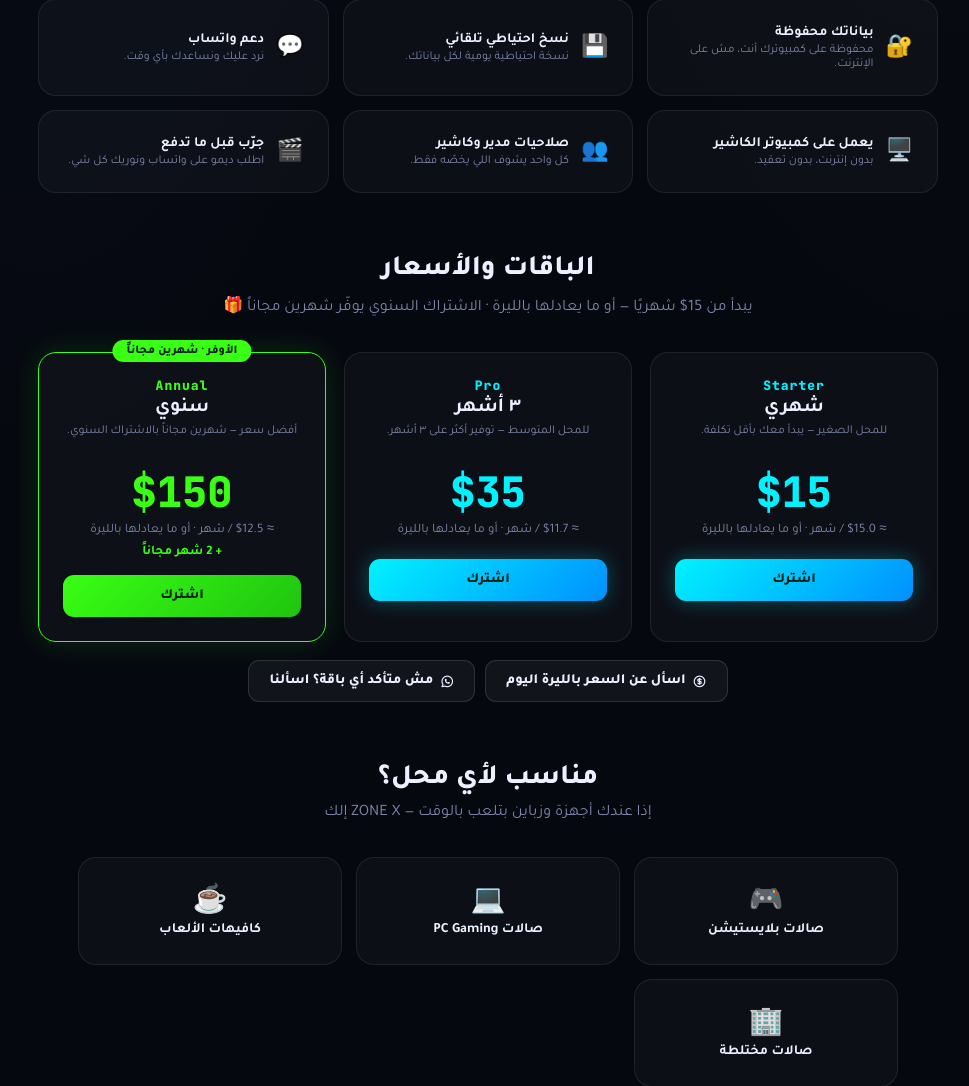
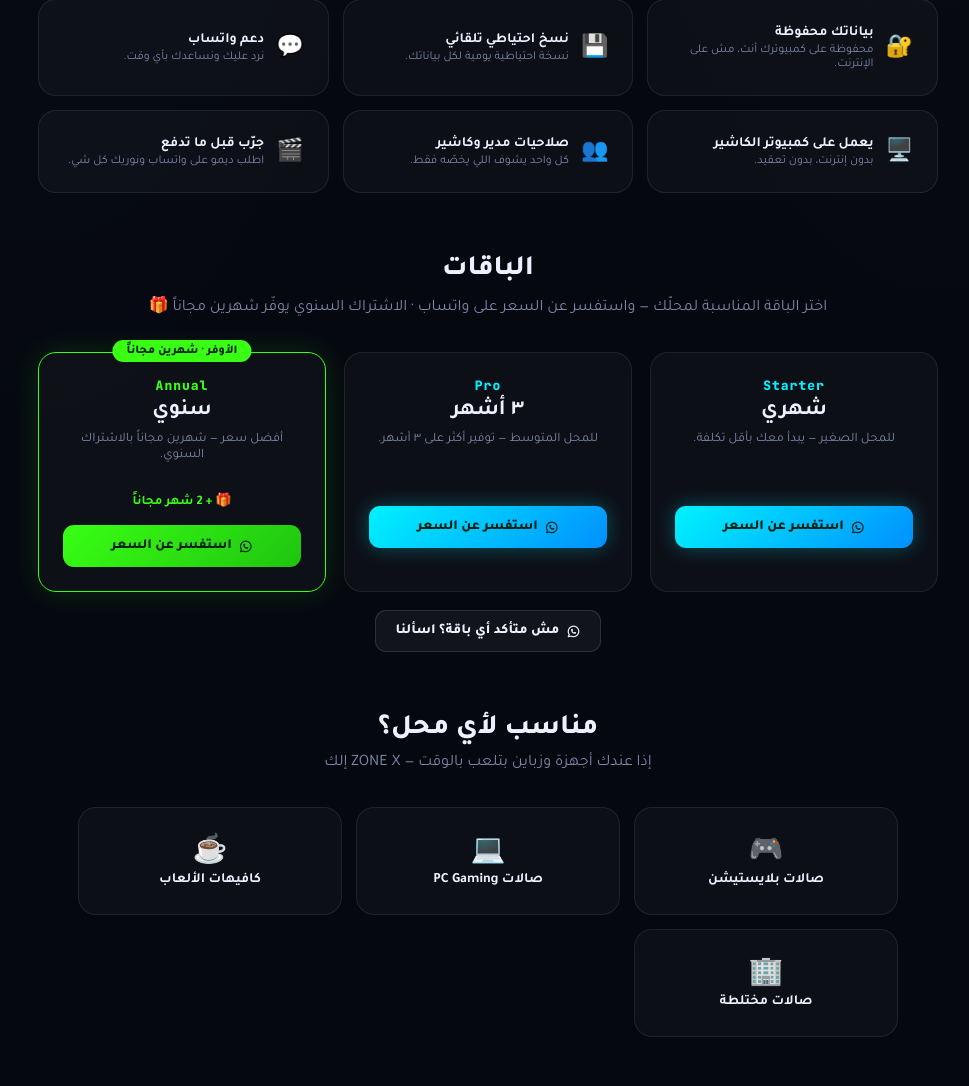
Before and after one commit to jad782/zonex-portal, a Django app: page / in a window 1280 px wide. Shown: the part 2706-3792 px from the top of the page, without its empty margins (152-1121 px from the left). Run offline with Django 5.2, Linux system fonts and the light colour scheme.

Commit message:
الموقع: باقات بدون أسعار + زر استفسار واتساب | البرنامج: زر مساعدة بالمدير يرسل واتساب + جسر فتح الروابط

```diff
--- a/subscriptions/templates/portal/base.html
+++ b/subscriptions/templates/portal/base.html
@@ -105,7 +105,7 @@ const I18N = {
   "النظام الأذكى لإدارة صالات الألعاب":"Oyun salonları için en akıllı yönetim sistemi",
   "أدِر صالتك بالكامل":"Salonunuzu tamamen yönetin","من شاشة واحدة":"tek ekrandan",
   "حاسب وقت اللعب، أضف طلبات الكافيتيريا، اطبع فاتورة موحّدة، وراقب أرباحك اليومية — حتى بدون إنترنت.":"Oyun süresini hesapla, kafeterya siparişlerini ekle, tek fatura yazdır ve günlük kârını izle — internet olmadan bile.",
-  "يبدأ من 15$ شهريًا — الدفع بالليرة السورية / التركية حسب سعر اليوم":"Aylık 15$'dan başlar — günün kuruna göre TL / SYP ödeme",
+  "أسعار مرنة بالدولار أو الليرة السورية / التركية — استفسر على واتساب":"Dolar veya TL / SYP ile esnek fiyatlar — WhatsApp'tan sorun",
   "جرّب الديمو الآن":"Hemen demoyu dene","احجز تفعيل لمحلك":"Mağazan için aktivasyon ayırt","شوف الباقات":"Paketleri gör",
   "جرّب الديمو قبل ما تدفع":"Ödemeden önce demoyu dene","— نشرح لك النظام على واتساب ونوريك كل شي خطوة بخطوة.":"— Sistemi WhatsApp'ta anlatır, her şeyi adım adım gösteririz.",
   "نظام شامل — كل شي بمكان واحد":"Eksiksiz sistem — her şey tek yerde",
@@ -138,7 +138,7 @@ const I18N = {
   "يعمل على كمبيوتر الكاشير":"Kasiyer bilgisayarında çalışır","بدون إنترنت، بدون تعقيد.":"İnternetsiz, karmaşa yok.",
   "صلاحيات مدير وكاشير":"Yönetici ve kasiyer yetkileri","كل واحد يشوف اللي يخصّه فقط.":"Herkes yalnızca kendi işini görür.",
   "جرّب قبل ما تدفع":"Ödemeden önce dene","اطلب ديمو على واتساب ونوريك كل شي.":"WhatsApp'tan demo iste, her şeyi gösterelim.",
-  "الباقات والأسعار":"Paketler ve fiyatlar","يبدأ من 15$ شهريًا — أو ما يعادلها بالليرة · الاشتراك السنوي يوفّر شهرين مجاناً":"Aylık 15$'dan başlar — veya TL karşılığı · Yıllık abonelik 2 ay bedava",
+  "الباقات":"Paketler","اختر الباقة المناسبة لمحلّك — واستفسر عن السعر على واتساب · الاشتراك السنوي يوفّر شهرين مجاناً":"Mağazana uygun paketi seç — fiyatı WhatsApp'tan sor · Yıllık abonelik 2 ay bedava","استفسر عن السعر":"Fiyatı sor",
   "شهري":"Aylık","٣ أشهر":"3 Aylık","سنوي":"Yıllık",
   "للمحل الصغير — يبدأ معك بأقل تكلفة.":"Küçük mağaza için — en düşük maliyetle başla.","للمحل المتوسط — توفير أكثر على ٣ أشهر.":"Orta mağaza için — 3 ayda daha fazla tasarruf.","أفضل سعر — شهرين مجاناً بالاشتراك السنوي.":"En iyi fiyat — yıllıkta 2 ay bedava.",
   "الأوفر · شهرين مجاناً":"En avantajlı · 2 ay bedava","/ شهر · أو ما يعادلها بالليرة":"/ ay · veya TL karşılığı","شهر مجاناً":"ay bedava","اشترك":"Abone ol",
@@ -168,7 +168,7 @@ const I18N = {
   "النظام الأذكى لإدارة صالات الألعاب":"The smartest gaming lounge management system",
   "أدِر صالتك بالكامل":"Manage your whole lounge","من شاشة واحدة":"from one screen",
   "حاسب وقت اللعب، أضف طلبات الكافيتيريا، اطبع فاتورة موحّدة، وراقب أرباحك اليومية — حتى بدون إنترنت.":"Track play time, add cafeteria orders, print one bill, and monitor your daily profit — even without internet.",
-  "يبدأ من 15$ شهريًا — الدفع بالليرة السورية / التركية حسب سعر اليوم":"Starts at $15/month — pay in Turkish Lira / Syrian Pound at today's rate",
+  "أسعار مرنة بالدولار أو الليرة السورية / التركية — استفسر على واتساب":"Flexible pricing in USD or Turkish Lira / Syrian Pound — ask on WhatsApp",
   "جرّب الديمو الآن":"Try the demo now","احجز تفعيل لمحلك":"Reserve activation for your shop","شوف الباقات":"See packages",
   "جرّب الديمو قبل ما تدفع":"Try the demo before you pay","— نشرح لك النظام على واتساب ونوريك كل شي خطوة بخطوة.":"— we explain the system on WhatsApp and show you everything step by step.",
   "نظام شامل — كل شي بمكان واحد":"All-in-one system — everything in one place",
@@ -201,7 +201,7 @@ const I18N = {
   "يعمل على كمبيوتر الكاشير":"Runs on the cashier's PC","بدون إنترنت، بدون تعقيد.":"No internet, no hassle.",
   "صلاحيات مدير وكاشير":"Manager & cashier roles","كل واحد يشوف اللي يخصّه فقط.":"Each one sees only what concerns them.",
   "جرّب قبل ما تدفع":"Try before you pay","اطلب ديمو على واتساب ونوريك كل شي.":"Request a demo on WhatsApp and we'll show you everything.",
-  "الباقات والأسعار":"Packages & pricing","يبدأ من 15$ شهريًا — أو ما يعادلها بالليرة · الاشتراك السنوي يوفّر شهرين مجاناً":"Starts at $15/month — or its equivalent in lira · Yearly saves you 2 months free",
+  "الباقات":"Packages","اختر الباقة المناسبة لمحلّك — واستفسر عن السعر على واتساب · الاشتراك السنوي يوفّر شهرين مجاناً":"Choose the right package for your shop — ask the price on WhatsApp · Yearly saves you 2 months free","استفسر عن السعر":"Ask the price",
   "شهري":"Monthly","٣ أشهر":"3 Months","سنوي":"Yearly",
   "للمحل الصغير — يبدأ معك بأقل تكلفة.":"For small shops — start at the lowest cost.","للمحل المتوسط — توفير أكثر على ٣ أشهر.":"For medium shops — more savings over 3 months.","أفضل سعر — شهرين مجاناً بالاشتراك السنوي.":"Best price — 2 months free yearly.",
   "الأوفر · شهرين مجاناً":"Best value · 2 months free","/ شهر · أو ما يعادلها بالليرة":"/ month · or its equivalent in lira","شهر مجاناً":"months free","اشترك":"Subscribe",
--- a/subscriptions/templates/portal/landing.html
+++ b/subscriptions/templates/portal/landing.html
@@ -14,7 +14,7 @@
     حاسب وقت اللعب، أضف طلبات الكافيتيريا، اطبع فاتورة موحّدة، وراقب أرباحك اليومية — حتى بدون إنترنت.
   </p>
   <p style="color:var(--green);font-size:15px;font-weight:700;margin-bottom:28px">
-    يبدأ من 15$ شهريًا — الدفع بالليرة السورية / التركية حسب سعر اليوم
+    أسعار مرنة بالدولار أو الليرة السورية / التركية — استفسر على واتساب
   </p>
   <div style="display:flex;gap:12px;justify-content:center;flex-wrap:wrap">
     <a href="https://wa.me/{{ whatsapp }}?text=مرحبا،%20بدي%20أشوف%20ديمو%20ZONE%20X" target="_blank" class="btn btn-green" style="height:52px;font-size:16px"><i class="ti ti-brand-whatsapp"></i> جرّب الديمو الآن</a>
@@ -128,25 +128,22 @@
 
 <!-- PRICING -->
 <section id="pricing" style="padding:50px 0 20px">
-  <h2 class="section-title">الباقات والأسعار</h2>
-  <p class="section-sub">يبدأ من 15$ شهريًا — أو ما يعادلها بالليرة · الاشتراك السنوي يوفّر شهرين مجاناً 🎁</p>
+  <h2 class="section-title">الباقات</h2>
+  <p class="section-sub">اختر الباقة المناسبة لمحلّك — واستفسر عن السعر على واتساب · الاشتراك السنوي يوفّر شهرين مجاناً 🎁</p>
   <div style="display:grid;grid-template-columns:repeat(auto-fit,minmax(260px,1fr));gap:18px;max-width:900px;margin:0 auto">
     {% for p in plans %}
     <div class="card" style="position:relative;text-align:center;{% if p.highlight %}border-color:var(--green);box-shadow:0 0 30px rgba(57,255,20,.15){% endif %}">
       {% if p.highlight %}<div style="position:absolute;top:-13px;right:50%;transform:translateX(50%);background:var(--green);color:#021;font-weight:800;font-size:12px;padding:4px 14px;border-radius:20px;white-space:nowrap">الأوفر · شهرين مجاناً</div>{% endif %}
       <div style="font-family:var(--mono);font-size:13px;letter-spacing:1px;color:{% if p.highlight %}var(--green){% else %}var(--cyan){% endif %};font-weight:800">{{ p.tier }}</div>
-      <h3 style="font-size:20px;margin:2px 0 4px">{{ p.label }}</h3>
-      <p style="color:var(--muted);font-size:12px;min-height:34px;margin-bottom:6px">{{ p.desc }}</p>
-      <div style="font-family:var(--mono);font-size:42px;font-weight:800;color:{% if p.highlight %}var(--green){% else %}var(--cyan){% endif %}">${{ p.price }}</div>
-      <div style="color:var(--muted);font-size:13px;margin-bottom:6px">≈ ${{ p.monthly_equiv }} <span data-i18n>/ شهر · أو ما يعادلها بالليرة</span></div>
-      {% if p.free_months %}<div style="color:var(--green);font-size:13px;font-weight:700;margin-bottom:14px">+ {{ p.free_months }} <span data-i18n>شهر مجاناً</span></div>{% else %}<div style="height:14px"></div>{% endif %}
-      <a href="{% url 'signup' %}?plan={{ p.key }}" class="btn {% if p.highlight %}btn-green{% else %}btn-primary{% endif %}" style="width:100%"><span data-i18n>اشترك</span></a>
+      <h3 style="font-size:22px;margin:4px 0 8px">{{ p.label }}</h3>
+      <p style="color:var(--muted);font-size:13px;min-height:46px;margin-bottom:14px">{{ p.desc }}</p>
+      {% if p.free_months %}<div style="color:var(--green);font-size:13px;font-weight:700;margin-bottom:14px">🎁 + {{ p.free_months }} <span data-i18n>شهر مجاناً</span></div>{% else %}<div style="height:14px"></div>{% endif %}
+      <a href="https://wa.me/{{ whatsapp }}?text=مرحبا،%20بدي%20استفسر%20عن%20باقة%20{{ p.label|urlencode }}%20في%20ZONE%20X%20والسعر" target="_blank" class="btn {% if p.highlight %}btn-green{% else %}btn-primary{% endif %}" style="width:100%"><i class="ti ti-brand-whatsapp"></i> <span data-i18n>استفسر عن السعر</span></a>
     </div>
     {% endfor %}
   </div>
-  <div style="text-align:center;margin-top:18px;display:flex;gap:10px;justify-content:center;flex-wrap:wrap">
-    <a href="https://wa.me/{{ whatsapp }}?text=مرحبا،%20كم%20السعر%20بالليرة%20اليوم؟" target="_blank" class="btn btn-ghost"><i class="ti ti-coin"></i> اسأل عن السعر بالليرة اليوم</a>
-    <a href="https://wa.me/{{ whatsapp }}?text=مرحبا،%20بدي%20استشارة%20عن%20باقات%20ZONE%20X" target="_blank" class="btn btn-ghost"><i class="ti ti-brand-whatsapp"></i> مش متأكد أي باقة؟ اسألنا</a>
+  <div style="text-align:center;margin-top:18px">
+    <a href="https://wa.me/{{ whatsapp }}?text=مرحبا،%20بدي%20استشارة%20عن%20باقات%20ZONE%20X%20والأسعار" target="_blank" class="btn btn-ghost"><i class="ti ti-brand-whatsapp"></i> <span data-i18n>مش متأكد أي باقة؟ اسألنا</span></a>
   </div>
 </section>
 
```
